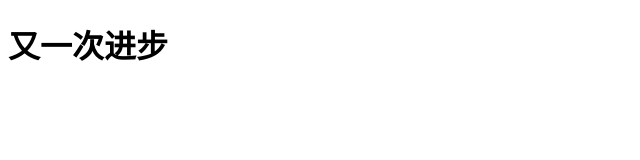
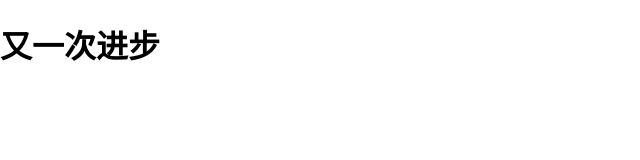
Before and after one commit to xiheluo/re01-one, a plain HTML site: page new.html in a window 1280 px wide. Shown: the whole page, without its empty margins (0-640 px from the left). Drawn offline with Linux system fonts and the light colour scheme.

Commit message:
Update new.html

```diff
--- a/new.html
+++ b/new.html
@@ -5,7 +5,7 @@
     <meta name="viewport" content="width=device-width, initial-scale=1" />
     <title>康文昌的在线HTML 教学小工具</title>
   </head>
-  <body style="margin: @;">
+  <body style="margin: 0;">
  <h1>又一次进步</h1>
   </body>
 </html>
```
